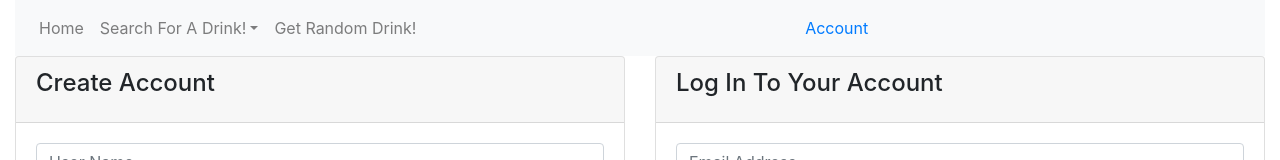
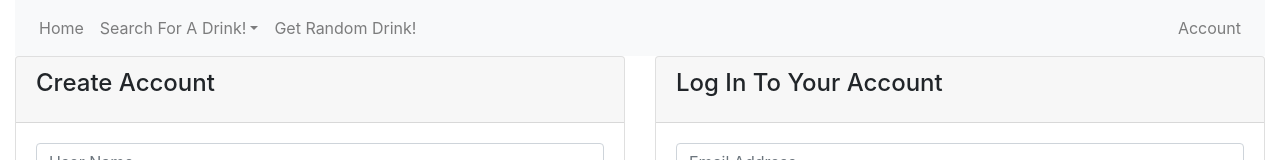
Before and after one commit to Sudolphus/Cocktail-Recipies, a React (Create React App) app: page /account in a window 1280 px wide. Shown: the top 160 px of the page. Built offline with nearby package versions, Linux system fonts and the light colour scheme; no server answers.

Commit message:
add hoc for determining a logged in user, add conditional formatting
Co-authored-by: Ben Russell <benjaminrussell36@gmail.com>

```diff
--- a/package.json
+++ b/package.json
@@ -12,7 +12,8 @@
     "react-bootstrap": "^1.3.0",
     "react-dom": "^16.13.1",
     "react-router-dom": "^5.2.0",
-    "react-scripts": "3.4.3"
+    "react-scripts": "3.4.3",
+    "recompose": "^0.30.0"
   },
   "scripts": {
     "start": "react-scripts start",
--- a/src/components/App.js
+++ b/src/components/App.js
@@ -1,5 +1,6 @@
 import React, { useState } from 'react';
 import { withFirebase } from './Firebase';
+import AuthUserContext from './Session/index';
 import DrinkControl from './DrinkControl';
 
 function App(props) {
@@ -14,7 +15,9 @@ function App(props) {
   })
 
   return (
-    <DrinkControl authUser={authUser} />
+    <AuthUserContext.Provider value={authUser} >
+      <DrinkControl />
+    </AuthUserContext.Provider>
   );
 }
 
--- a/src/components/DrinkControl.js
+++ b/src/components/DrinkControl.js
@@ -8,13 +8,12 @@ import RandomCocktail from './RandomCocktail';
 import AccountControl from './Account/AccountControl';
 import * as s from './SearchTypes';
 
-function DrinkControl(props) {
-  const { authUser } = props;
+function DrinkControl() {
 
   return(
     <Container fluid>
       <Router>
-        <NavigationBar authUser={authUser} />
+        <NavigationBar />
         <Switch>
           <Route path="/" exact>
             <SplashPage />
--- a/src/components/NavigationBar.js
+++ b/src/components/NavigationBar.js
@@ -3,6 +3,7 @@ import Navbar from 'react-bootstrap/Navbar';
 import Nav from 'react-bootstrap/Nav';
 import NavDropdown from 'react-bootstrap/NavDropdown';
 import SignOut from './Account/SignOut';
+import { withAuthContext } from './Session/index';
 
 function NavigationBar(props) {
   const { authUser } = props;
@@ -20,9 +21,11 @@ function NavigationBar(props) {
         </NavDropdown>
         <Nav.Link href="/random-cocktail" className='mr-auto'>Get Random Drink!</Nav.Link>
       </Nav>
-      {accountLink}
+      <Nav className='justify-content-end'>
+        {accountLink}
+      </Nav>
     </Navbar>
   )
 }
 
-export default NavigationBar;
+export default withAuthContext(NavigationBar);
--- /dev/null
+++ b/src/components/Session/context.js
@@ -0,0 +1,11 @@
+import React from 'react';
+
+const AuthUserContext = React.createContext(null);
+
+export const withAuthContext = Component => props => (
+  <AuthUserContext.Consumer>
+    {authUser => <Component {...props} authUser={authUser} /> }
+  </AuthUserContext.Consumer>
+)
+
+export default AuthUserContext;
--- /dev/null
+++ b/src/components/Session/index.js
@@ -0,0 +1,5 @@
+import AuthUserContext, { withAuthContext } from './context';
+
+export default AuthUserContext;
+
+export { withAuthContext };
```
Also changed, not shown: 1 other file (tests, documents, lock files or other folders).
